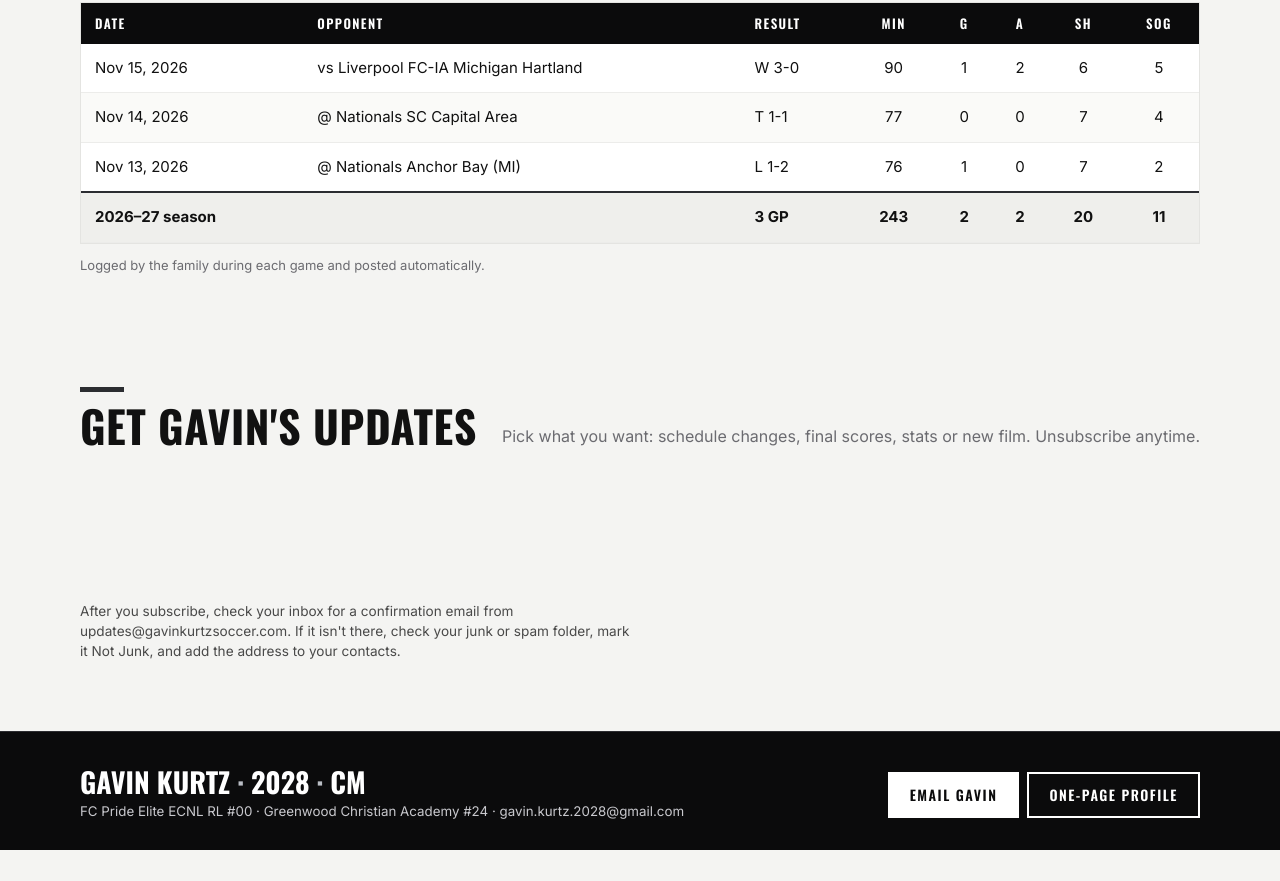
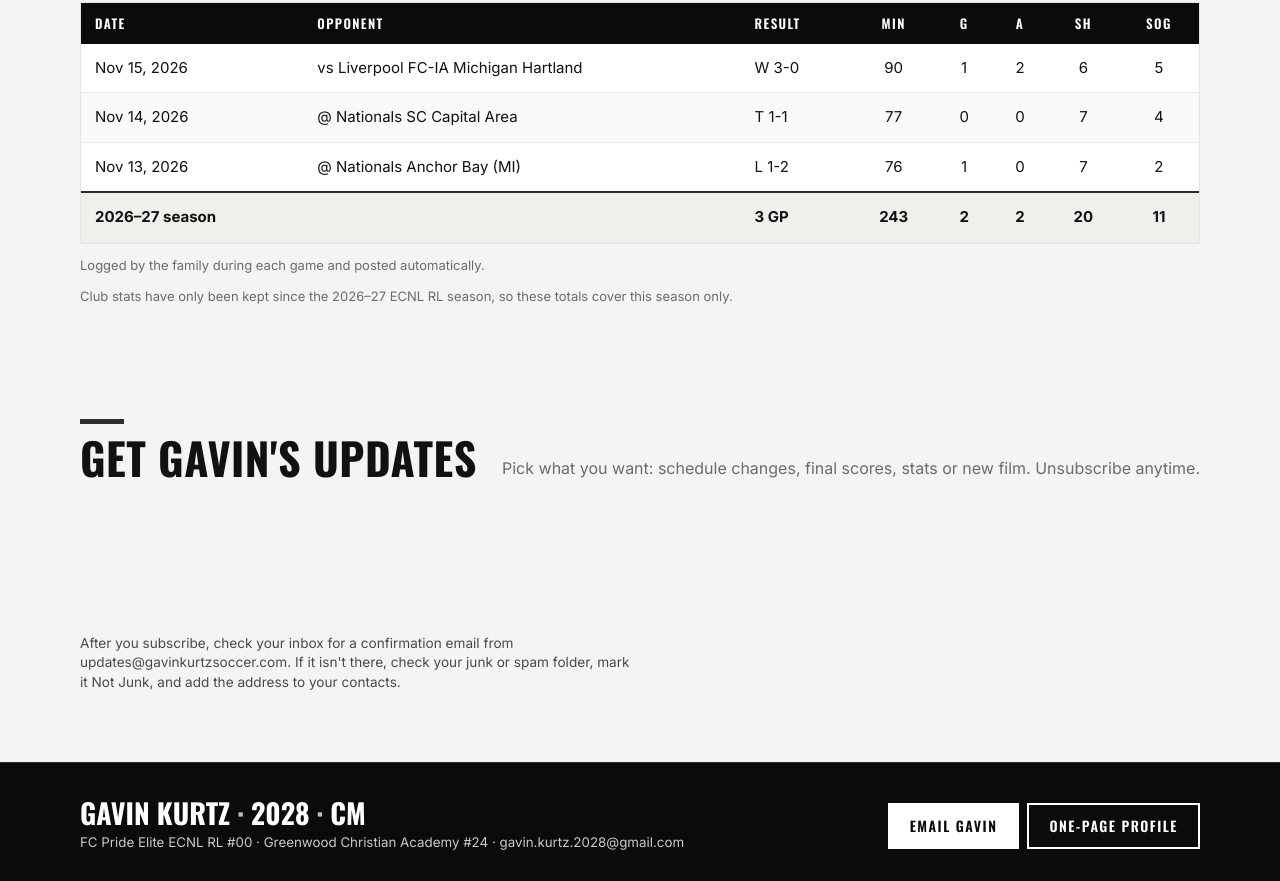
Before and after one commit to dkurtz06/dkurtz06.github.io, a plain HTML site: page stats.html in a window 1280 px wide. Shown: the part 941-1822 px from the top of the page. Before the commit the page ends 1791 px from the top, so only its background shows below. Drawn offline with nearby package versions, Linux system fonts and the light colour scheme.

Commit message:
Stats: club career covers 2026-27 only

```diff
--- a/stats.html
+++ b/stats.html
@@ -158,6 +158,7 @@ footer .acts{display:flex;gap:8px;flex-wrap:wrap}
 <section class="sec" style="padding-top:0"><div class="wrap">
  <div class="h"><h2>Club Career</h2><p>FC Pride Elite · ECNL Regional League U17 · #00</p></div>
  <div id="club-stats"><div class="card"><p style="margin:0">The 2026–27 ECNL RL season opens <b>Nov 13–15 at Grand Park</b>. Game-by-game minutes, goals, assists and shots will show here as games are played.</p></div></div>
+ <p class="fine">Club stats have only been kept since the 2026–27 ECNL RL season, so these totals cover this season only.</p>
 </div></section>
 <section class="sec" id="updates" aria-labelledby="updates-h"><div class="wrap"><div class="h"><h2 id="updates-h">Get Gavin's updates</h2><p>Pick what you want: schedule changes, final scores, stats or new film. Unsubscribe anytime.</p></div><div class="subbox"><div class="ml-embedded" data-form="q1CXxJ"></div><p class="subnote">After you subscribe, check your inbox for a confirmation email from updates@gavinkurtzsoccer.com. If it isn't there, check your junk or spam folder, mark it Not Junk, and add the address to your contacts.</p></div></div></section>
 <script>(function(w,d,e,u,f,l,n){w[f]=w[f]||function(){(w[f].q=w[f].q||[]).push(arguments);},l=d.createElement(e),l.async=1,l.src=u,n=d.getElementsByTagName(e)[0],n.parentNode.insertBefore(l,n);})(window,document,'script','https://assets.mailerlite.com/js/universal.js','ml');ml('account','2795418');</script></main><span id="nt" hidden>opens in a new tab</span><footer><div class="wrap"><div><p class="big">Gavin Kurtz <span>·</span> 2028 <span>·</span> CM</p><small>FC Pride Elite ECNL RL #00 · Greenwood Christian Academy #24 · gavin.kurtz.2028@gmail.com</small></div>
```
